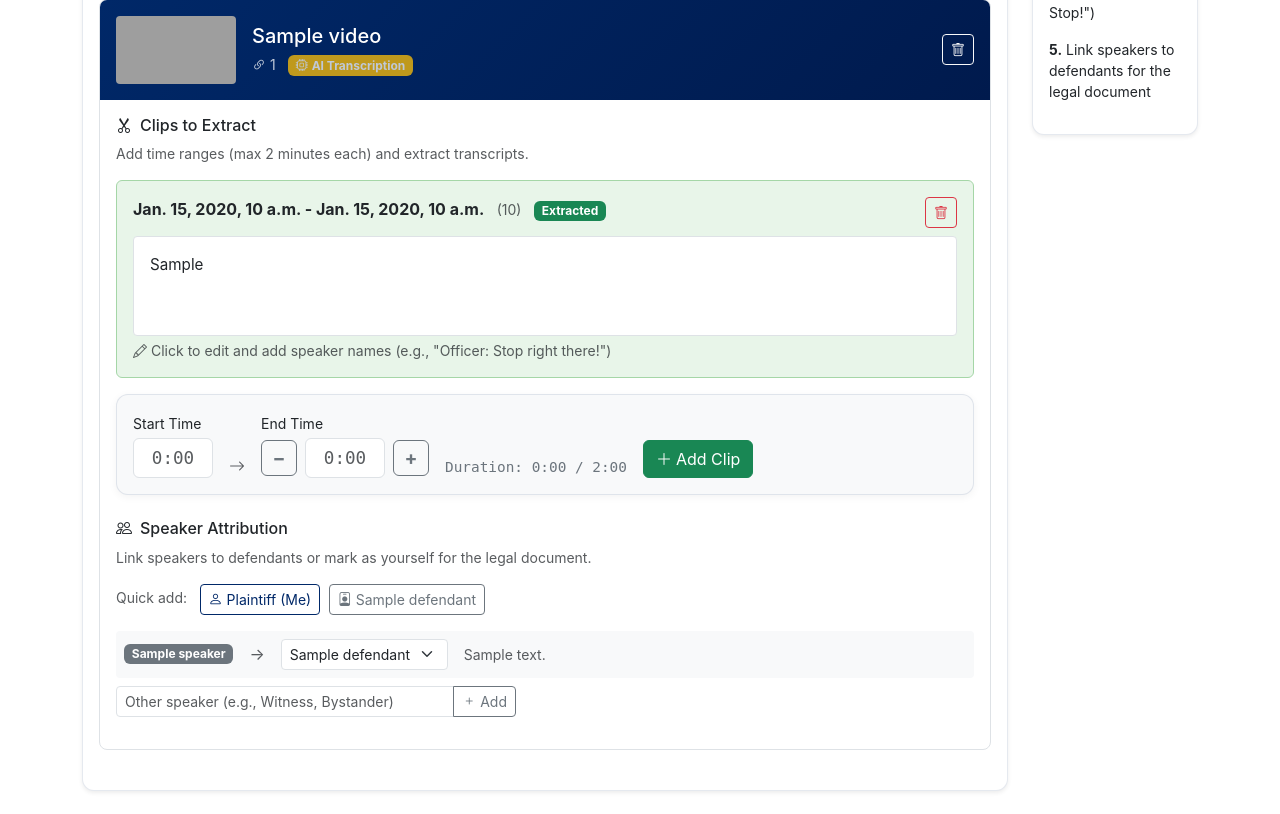
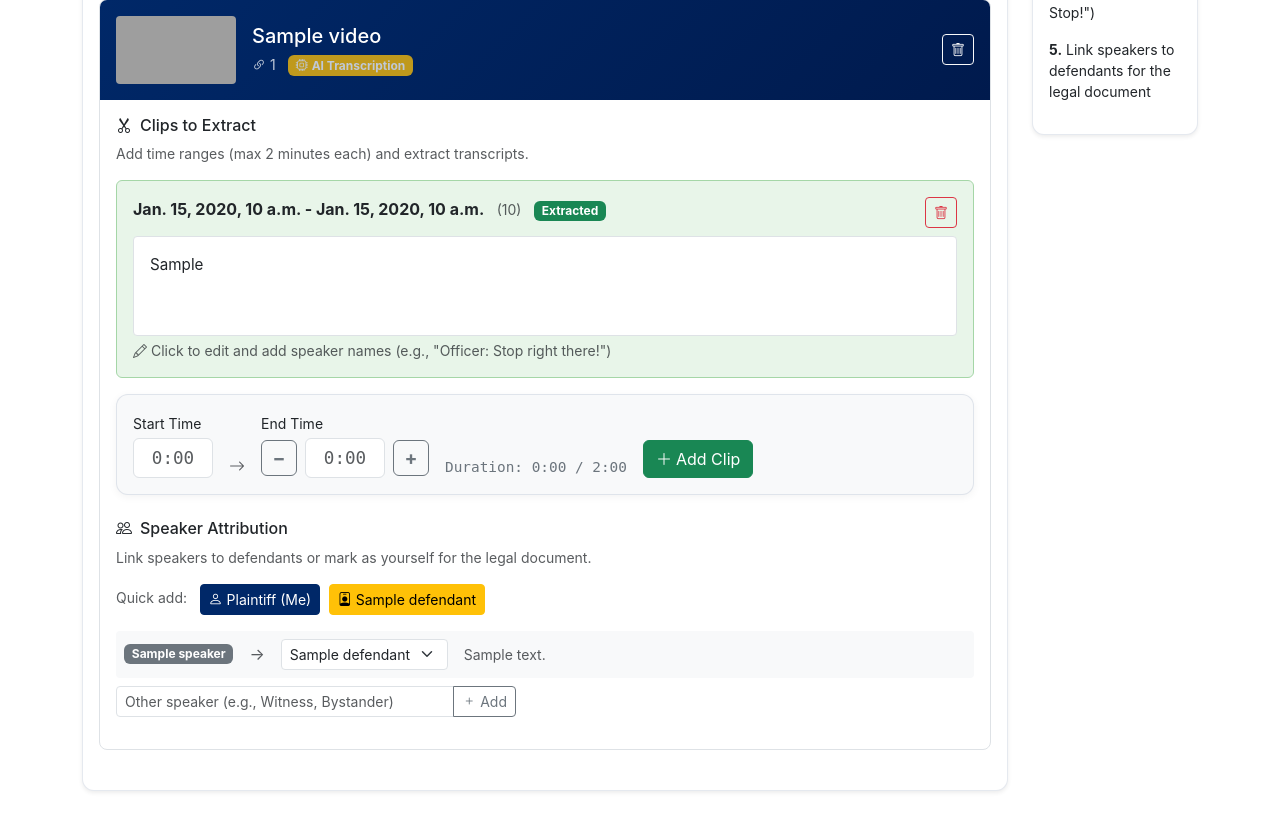
Before and after one commit to LaylaAddi/1983-law, a Django app: template templates/documents/video_analysis.html in a window 1280 px wide. Shown: the part 518-1332 px from the top of the page. Run offline with Django 4.2, Linux system fonts and the light colour scheme; the template is opened without the code that fills it: most values are stand-ins (such as "Sample title", 1, 10 or a date in 2020); some libraries are stand-ins or nearby versions; grey boxes are pictures that could not be loaded.

Commit message:
Fix speaker button visibility: solid blue for Plaintiff, yellow for Defendants

```diff
--- a/templates/documents/video_analysis.html
+++ b/templates/documents/video_analysis.html
@@ -305,12 +305,12 @@
                                 <!-- Quick-add buttons for Plaintiff and Defendants -->
                                 <div class="mb-3">
                                     <span class="text-muted small me-2">Quick add:</span>
-                                    <button type="button" class="btn btn-outline-primary btn-sm me-1 quick-add-speaker"
+                                    <button type="button" class="btn btn-primary btn-sm me-1 quick-add-speaker"
                                             data-video-id="{{ video.id }}" data-label="Plaintiff" data-type="plaintiff">
                                         <i class="bi bi-person me-1"></i>Plaintiff (Me)
                                     </button>
                                     {% for defendant in defendants %}
-                                    <button type="button" class="btn btn-outline-secondary btn-sm me-1 quick-add-speaker"
+                                    <button type="button" class="btn btn-warning btn-sm me-1 quick-add-speaker"
                                             data-video-id="{{ video.id }}" data-label="{{ defendant.name }}" data-type="defendant" data-defendant-id="{{ defendant.id }}">
                                         <i class="bi bi-person-badge me-1"></i>{{ defendant.name }}
                                     </button>
```
